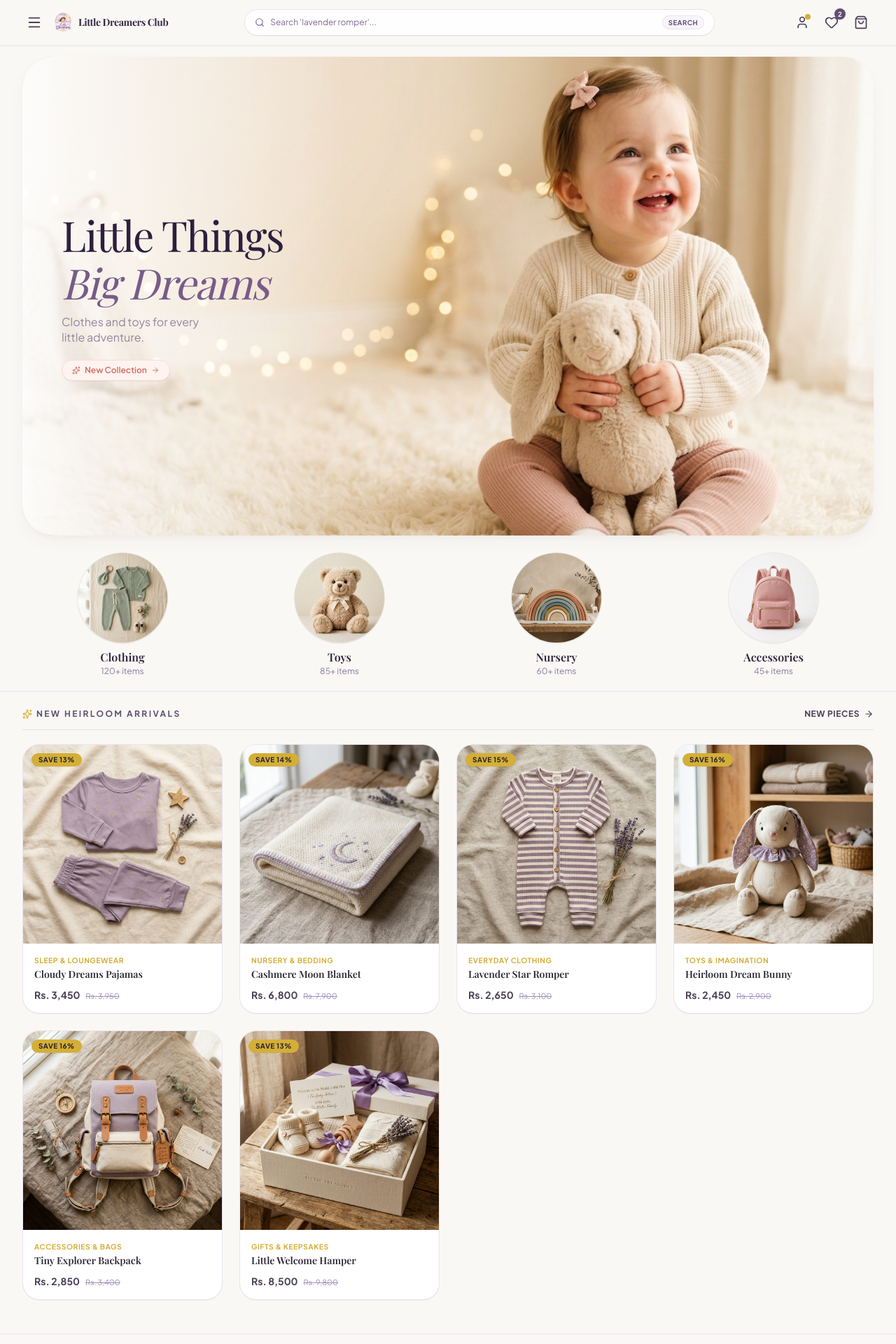
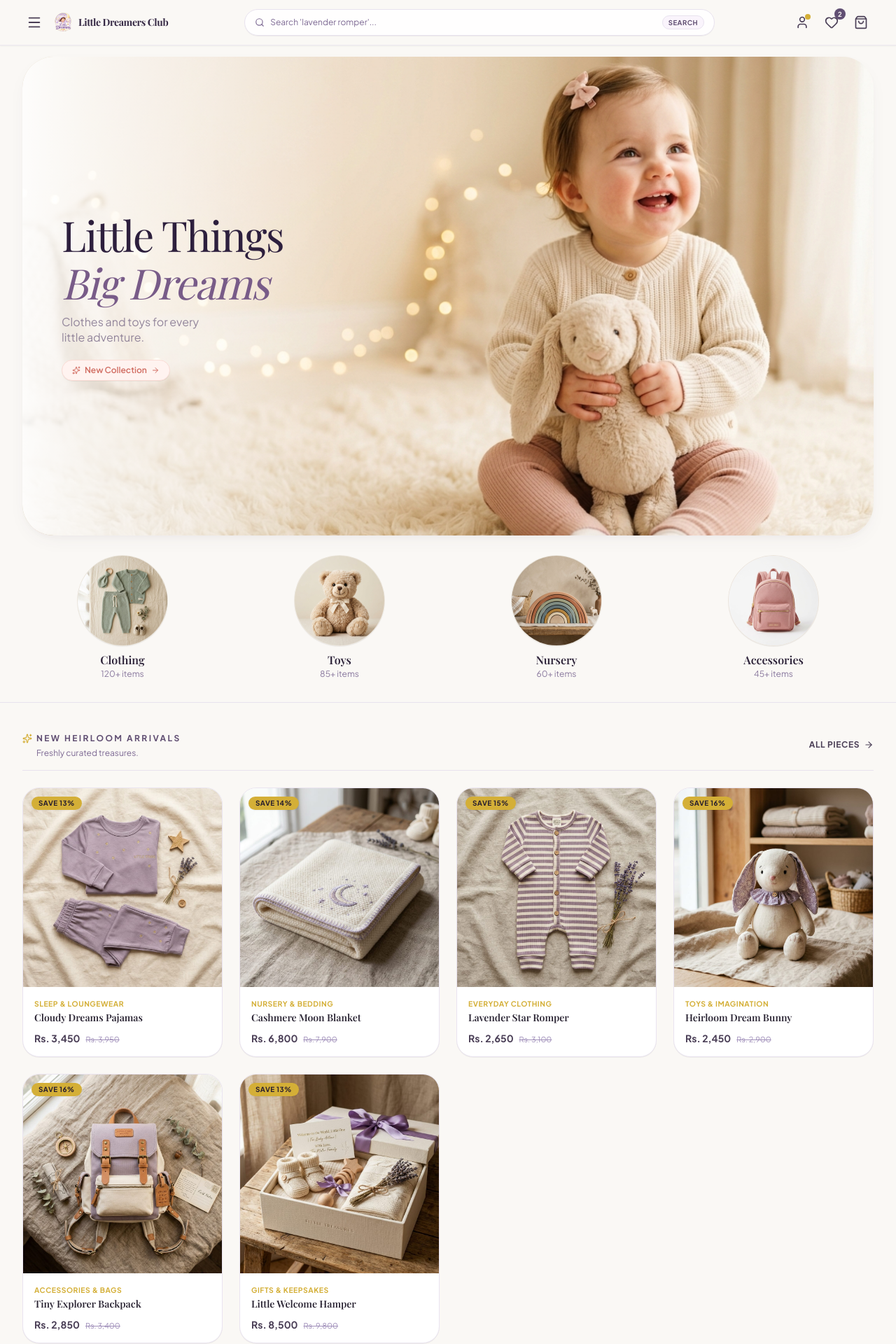
Before and after one commit to NIKITNEUPANE/little-dreamers-club, a Next.js app: page / in a window 1280 px wide. Shown: the top 1920 px of the page at 70% size. Built offline with nearby package versions, Linux system fonts and the light colour scheme; no server answers; the database is empty; a web font is replaced by a local one.

Commit message:
feat: add 3-word subheading, rename to All Pieces, and balance vertical section spacing

```diff
--- a/components/home/HeroSection.tsx
+++ b/components/home/HeroSection.tsx
@@ -58,8 +58,8 @@ export const HeroSection: React.FC<HeroSectionProps> = ({ content }) => {
   };
 
   return (
-    <section className="pt-2 sm:pt-4 pb-3 sm:pb-5 bg-[#FAF8F5]">
-      <div className="max-w-7xl mx-auto px-3 sm:px-6 lg:px-8 space-y-4 sm:space-y-5">
+    <section className="pt-2 sm:pt-4 pb-5 sm:pb-8 bg-[#FAF8F5]">
+      <div className="max-w-7xl mx-auto px-3 sm:px-6 lg:px-8 space-y-4 sm:space-y-6">
         {/* Main Editorial Hero Card with 16:9 oriented ratio */}
         <div className="relative w-full rounded-[2rem] sm:rounded-[2.8rem] overflow-hidden bg-[#FAF6F0] shadow-dream aspect-[16/11] sm:aspect-[16/9] min-h-[370px] sm:min-h-[460px] lg:min-h-[520px] flex items-center">
           {/* Background Image: Baby shifted to right to avoid any text overlap */}
--- a/components/home/NewArrivalsSection.tsx
+++ b/components/home/NewArrivalsSection.tsx
@@ -14,20 +14,25 @@ export const NewArrivalsSection: React.FC<NewArrivalsSectionProps> = ({ products
   const displayProducts = products.slice(0, 8);
 
   return (
-    <section className="pt-4 sm:pt-6 pb-8 sm:pb-12 bg-[#FAF8F5] relative overflow-hidden border-t border-[#E8E2EE]">
+    <section className="pt-6 sm:pt-10 pb-10 sm:pb-14 bg-[#FAF8F5] relative overflow-hidden border-t border-[#E8E2EE]">
       <div className="max-w-7xl mx-auto px-4 sm:px-6 lg:px-8">
-        {/* Clean Single Header Row with Left Logo and Right Link */}
-        <div className="flex items-center justify-between gap-3 sm:gap-4 mb-3.5 sm:mb-5 pb-2.5 sm:pb-3.5 border-b border-[#E8E2EE]">
-          <h2 className="inline-flex items-center gap-1.5 text-[0.7rem] sm:text-xs font-bold tracking-[0.2em] text-[#604E72] uppercase">
-            <Sparkles className="w-3.5 h-3.5 text-[#D4AF37] shrink-0" />
-            <span>New Heirloom Arrivals</span>
-          </h2>
+        {/* Clean Header Row with Left Logo, 3-Word Subheading and Right Link */}
+        <div className="flex items-center justify-between gap-3 sm:gap-4 mb-4 sm:mb-6 pb-3 sm:pb-4 border-b border-[#E8E2EE]">
+          <div className="space-y-0.5 text-left">
+            <h2 className="inline-flex items-center gap-1.5 text-[0.7rem] sm:text-xs font-bold tracking-[0.2em] text-[#604E72] uppercase">
+              <Sparkles className="w-3.5 h-3.5 text-[#D4AF37] shrink-0" />
+              <span>New Heirloom Arrivals</span>
+            </h2>
+            <p className="text-[0.68rem] sm:text-xs text-[#7E6A94] font-normal pl-5">
+              Freshly curated treasures.
+            </p>
+          </div>
 
           <Link
             href="/shop?sort=newest"
             className="inline-flex items-center gap-1 sm:gap-1.5 text-[0.72rem] sm:text-xs font-bold uppercase tracking-wider text-[#4A3E56] hover:text-[#604E72] group whitespace-nowrap shrink-0"
           >
-            <span>New Pieces</span>
+            <span>All Pieces</span>
             <ArrowRight className="w-3.5 h-3.5 group-hover:translate-x-0.5 transition-transform" />
           </Link>
         </div>
```
